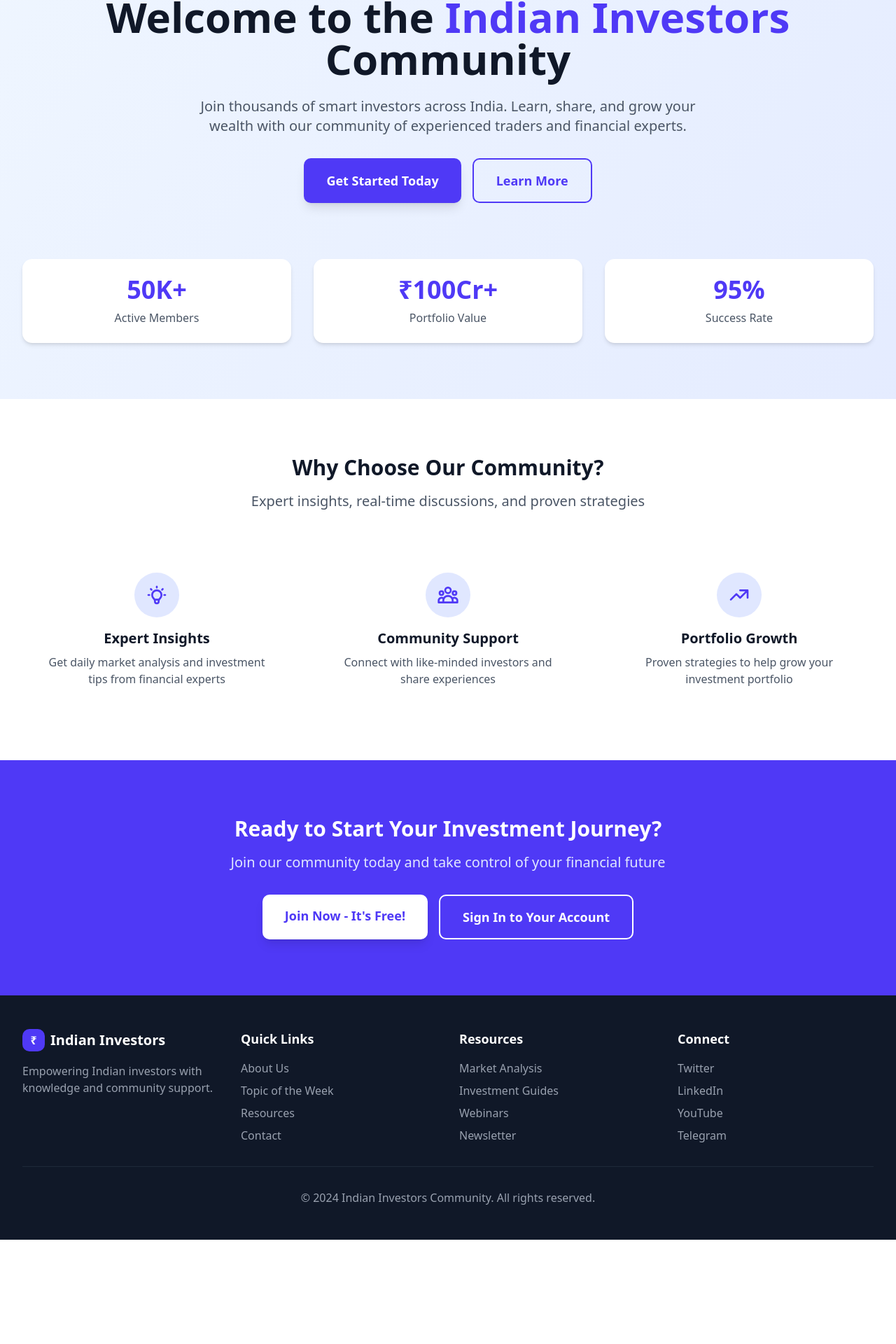
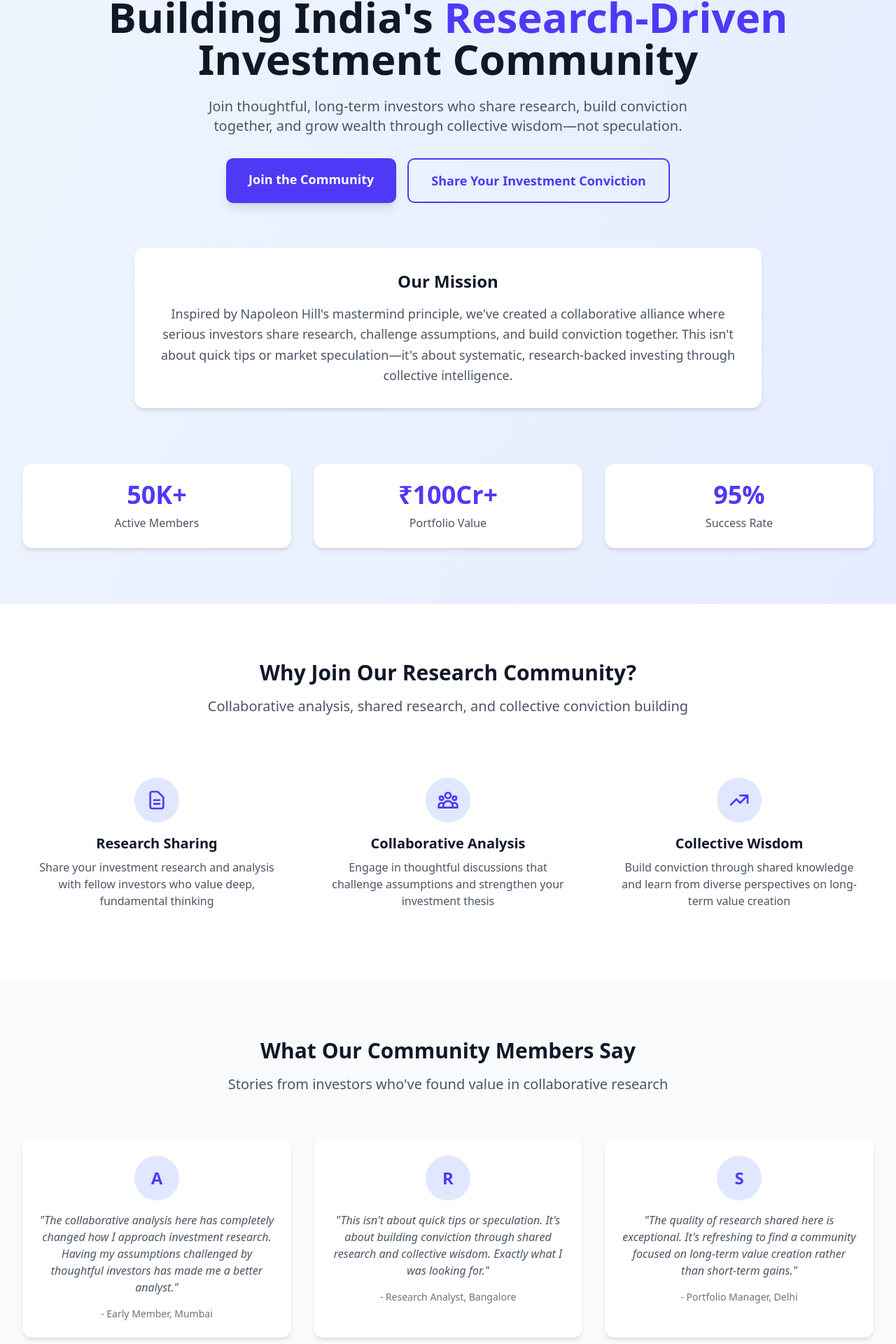
Before and after one commit to Tarunb1978/tii-core-platform, a Next.js app: page / in a window 1280 px wide. Shown: the part 150-2070 px from the top of the page at 70% size. Before the commit the page ends 1921 px from the top, so only its background shows below. Built offline with nearby package versions, Linux system fonts and the light colour scheme; no server answers.

Commit message:
Changes in Landing Page and Navbar

```diff
--- a/src/app/page.tsx
+++ b/src/app/page.tsx
@@ -13,21 +13,40 @@ export default function Home() {
       <main className="max-w-7xl mx-auto px-4 sm:px-6 lg:px-8 py-20 pt-36">
         <div className="text-center">
           <h2 className="text-5xl md:text-6xl font-bold text-gray-900 mb-6">
-            Welcome to the{" "}
-            <span className="text-indigo-600">Indian Investors</span>{" "}
-            Community
+            Building India's{" "}
+            <span className="text-indigo-600">Research-Driven</span>{" "}
+            Investment Community
           </h2>
           <p className="text-xl text-gray-600 mb-8 max-w-3xl mx-auto">
-            Join thousands of smart investors across India. Learn, share, and grow your wealth
-            with our community of experienced traders and financial experts.
+            Join thoughtful, long-term investors who share research, build conviction together,
+            and grow wealth through collective wisdom—not speculation.
           </p>
           <div className="flex flex-col sm:flex-row gap-4 justify-center">
-            <button className="bg-indigo-600 text-white px-8 py-4 rounded-lg text-lg font-semibold hover:bg-indigo-700 transition-colors shadow-lg">
-              Get Started Today
-            </button>
-            <button className="border-2 border-indigo-600 text-indigo-600 px-8 py-4 rounded-lg text-lg font-semibold hover:bg-indigo-50 transition-colors">
-              Learn More
-            </button>
+            <a
+              href="/sign-up"
+              className="bg-indigo-600 text-white px-8 py-4 rounded-lg text-lg font-semibold hover:bg-indigo-700 transition-colors shadow-lg"
+            >
+              Join the Community
+            </a>
+            <a
+              href="/submit-idea"
+              className="border-2 border-indigo-600 text-indigo-600 px-8 py-4 rounded-lg text-lg font-semibold hover:bg-indigo-50 transition-colors"
+            >
+              Share Your Investment Conviction
+            </a>
+          </div>
+        </div>
+
+        {/* Mission Section */}
+        <div className="mt-16 max-w-4xl mx-auto text-center">
+          <div className="bg-white rounded-xl shadow-md p-8">
+            <h3 className="text-2xl font-bold text-gray-900 mb-4">Our Mission</h3>
+            <p className="text-lg text-gray-600 leading-relaxed">
+              Inspired by Napoleon Hill's mastermind principle, we've created a collaborative alliance
+              where serious investors share research, challenge assumptions, and build conviction together.
+              This isn't about quick tips or market speculation—it's about systematic, research-backed
+              investing through collective intelligence.
+            </p>
           </div>
         </div>
 
@@ -52,19 +71,19 @@ export default function Home() {
       <section className="bg-white py-20">
         <div className="max-w-7xl mx-auto px-4 sm:px-6 lg:px-8">
           <div className="text-center mb-16">
-            <h3 className="text-3xl font-bold text-gray-900 mb-4">Why Choose Our Community?</h3>
-            <p className="text-xl text-gray-600">Expert insights, real-time discussions, and proven strategies</p>
+            <h3 className="text-3xl font-bold text-gray-900 mb-4">Why Join Our Research Community?</h3>
+            <p className="text-xl text-gray-600">Collaborative analysis, shared research, and collective conviction building</p>
           </div>
 
           <div className="grid grid-cols-1 md:grid-cols-2 lg:grid-cols-3 gap-8">
             <div className="text-center p-6">
               <div className="w-16 h-16 bg-indigo-100 rounded-full flex items-center justify-center mx-auto mb-4">
                 <svg className="w-8 h-8 text-indigo-600" fill="none" stroke="currentColor" viewBox="0 0 24 24">
-                  <path strokeLinecap="round" strokeLinejoin="round" strokeWidth={2} d="M9.663 17h4.673M12 3v1m6.364 1.636l-.707.707M21 12h-1M4 12H3m3.343-5.657l-.707-.707m2.828 9.9a5 5 0 117.072 0l-.548.547A3.374 3.374 0 0014 18.469V19a2 2 0 11-4 0v-.531c0-.895-.356-1.754-.988-2.386l-.548-.547z" />
+                  <path strokeLinecap="round" strokeLinejoin="round" strokeWidth={2} d="M9 12h6m-6 4h6m2 5H7a2 2 0 01-2-2V5a2 2 0 012-2h5.586a1 1 0 01.707.293l5.414 5.414a1 1 0 01.293.707V19a2 2 0 01-2 2z" />
                 </svg>
               </div>
-              <h4 className="text-xl font-semibold text-gray-900 mb-2">Expert Insights</h4>
-              <p className="text-gray-600">Get daily market analysis and investment tips from financial experts</p>
+              <h4 className="text-xl font-semibold text-gray-900 mb-2">Research Sharing</h4>
+              <p className="text-gray-600">Share your investment research and analysis with fellow investors who value deep, fundamental thinking</p>
             </div>
 
             <div className="text-center p-6">
@@ -73,8 +92,8 @@ export default function Home() {
                   <path strokeLinecap="round" strokeLinejoin="round" strokeWidth={2} d="M17 20h5v-2a3 3 0 00-5.356-1.857M17 20H7m10 0v-2c0-.656-.126-1.283-.356-1.857M7 20H2v-2a3 3 0 015.356-1.857M7 20v-2c0-.656.126-1.283.356-1.857m0 0a5.002 5.002 0 019.288 0M15 7a3 3 0 11-6 0 3 3 0 016 0zm6 3a2 2 0 11-4 0 2 2 0 014 0zM7 10a2 2 0 11-4 0 2 2 0 014 0z" />
                 </svg>
               </div>
-              <h4 className="text-xl font-semibold text-gray-900 mb-2">Community Support</h4>
-              <p className="text-gray-600">Connect with like-minded investors and share experiences</p>
+              <h4 className="text-xl font-semibold text-gray-900 mb-2">Collaborative Analysis</h4>
+              <p className="text-gray-600">Engage in thoughtful discussions that challenge assumptions and strengthen your investment thesis</p>
             </div>
 
             <div className="text-center p-6">
@@ -83,8 +102,59 @@ export default function Home() {
                   <path strokeLinecap="round" strokeLinejoin="round" strokeWidth={2} d="M13 7h8m0 0v8m0-8l-8 8-4-4-6 6" />
                 </svg>
               </div>
-              <h4 className="text-xl font-semibold text-gray-900 mb-2">Portfolio Growth</h4>
-              <p className="text-gray-600">Proven strategies to help grow your investment portfolio</p>
+              <h4 className="text-xl font-semibold text-gray-900 mb-2">Collective Wisdom</h4>
+              <p className="text-gray-600">Build conviction through shared knowledge and learn from diverse perspectives on long-term value creation</p>
+            </div>
+          </div>
+        </div>
+      </section>
+
+      {/* Testimonials Placeholder */}
+      <section className="bg-gray-50 py-20">
+        <div className="max-w-7xl mx-auto px-4 sm:px-6 lg:px-8">
+          <div className="text-center mb-16">
+            <h3 className="text-3xl font-bold text-gray-900 mb-4">What Our Community Members Say</h3>
+            <p className="text-xl text-gray-600">Stories from investors who've found value in collaborative research</p>
+          </div>
+
+          <div className="grid grid-cols-1 md:grid-cols-2 lg:grid-cols-3 gap-8">
+            <div className="bg-white rounded-xl shadow-md p-6">
+              <div className="text-center">
+                <div className="w-16 h-16 bg-indigo-100 rounded-full flex items-center justify-center mx-auto mb-4">
+                  <span className="text-2xl font-bold text-indigo-600">A</span>
+                </div>
+                <p className="text-gray-600 italic mb-4">
+                  "The collaborative analysis here has completely changed how I approach investment research.
+                  Having my assumptions challenged by thoughtful investors has made me a better analyst."
+                </p>
+                <div className="text-sm text-gray-500">- Early Member, Mumbai</div>
+              </div>
+            </div>
+
+            <div className="bg-white rounded-xl shadow-md p-6">
+              <div className="text-center">
+                <div className="w-16 h-16 bg-indigo-100 rounded-full flex items-center justify-center mx-auto mb-4">
+                  <span className="text-2xl font-bold text-indigo-600">R</span>
+                </div>
+                <p className="text-gray-600 italic mb-4">
+                  "This isn't about quick tips or speculation. It's about building conviction through
+                  shared research and collective wisdom. Exactly what I was looking for."
+                </p>
+                <div className="text-sm text-gray-500">- Research Analyst, Bangalore</div>
+              </div>
+            </div>
+
+            <div className="bg-white rounded-xl shadow-md p-6">
+              <div className="text-center">
+                <div className="w-16 h-16 bg-indigo-100 rounded-full flex items-center justify-center mx-auto mb-4">
+                  <span className="text-2xl font-bold text-indigo-600">S</span>
+                </div>
+                <p className="text-gray-600 italic mb-4">
+                  "The quality of research shared here is exceptional. It's refreshing to find a community
+                  focused on long-term value creation rather than short-term gains."
+                </p>
+                <div className="text-sm text-gray-500">- Portfolio Manager, Delhi</div>
+              </div>
             </div>
           </div>
         </div>
@@ -93,20 +163,20 @@ export default function Home() {
       {/* CTA Section */}
       <section className="bg-indigo-600 py-20">
         <div className="max-w-7xl mx-auto px-4 sm:px-6 lg:px-8 text-center">
-          <h3 className="text-3xl font-bold text-white mb-4">Ready to Start Your Investment Journey?</h3>
-          <p className="text-xl text-indigo-100 mb-8">Join our community today and take control of your financial future</p>
+          <h3 className="text-3xl font-bold text-white mb-4">Ready to Join Our Research Community?</h3>
+          <p className="text-xl text-indigo-100 mb-8">Start sharing your investment research and learn from fellow thoughtful investors</p>
           <div className="flex flex-col sm:flex-row gap-4 justify-center">
             <a
               href="/sign-up"
               className="bg-white text-indigo-600 px-8 py-4 rounded-lg text-lg font-semibold hover:bg-gray-100 transition-colors shadow-lg"
             >
-              Join Now - It&apos;s Free!
+              Join the Community
             </a>
             <a
-              href="/sign-in"
+              href="/submit-idea"
               className="border-2 border-white text-white px-8 py-4 rounded-lg text-lg font-semibold hover:bg-white hover:text-indigo-600 transition-colors"
             >
-              Sign In to Your Account
+              Share Your Research
             </a>
           </div>
         </div>
@@ -123,15 +193,15 @@ export default function Home() {
                 </div>
                 <span className="ml-2 text-xl font-bold">Indian Investors</span>
               </div>
-              <p className="text-gray-400">Empowering Indian investors with knowledge and community support.</p>
+              <p className="text-gray-400">Building India's research-driven investment community through collaborative wisdom and shared conviction.</p>
             </div>
 
             <div>
               <h4 className="text-lg font-semibold mb-4">Quick Links</h4>
               <ul className="space-y-2 text-gray-400">
-                <li><a href="#" className="hover:text-white transition-colors">About Us</a></li>
-                <li><a href="/topic-of-the-week" className="hover:text-white transition-colors">Topic of the Week</a></li>
-                <li><a href="#" className="hover:text-white transition-colors">Resources</a></li>
+                <li><a href="#" className="hover:text-white transition-colors">Our Mission</a></li>
+                <li><a href="/topic-of-the-week" className="hover:text-white transition-colors">Research Topics</a></li>
+                <li><a href="/ideas-forum" className="hover:text-white transition-colors">Ideas Forum</a></li>
                 <li><a href="#" className="hover:text-white transition-colors">Contact</a></li>
               </ul>
             </div>
@@ -139,10 +209,10 @@ export default function Home() {
             <div>
               <h4 className="text-lg font-semibold mb-4">Resources</h4>
               <ul className="space-y-2 text-gray-400">
-                <li><a href="#" className="hover:text-white transition-colors">Market Analysis</a></li>
-                <li><a href="#" className="hover:text-white transition-colors">Investment Guides</a></li>
-                <li><a href="#" className="hover:text-white transition-colors">Webinars</a></li>
-                <li><a href="#" className="hover:text-white transition-colors">Newsletter</a></li>
+                <li><a href="#" className="hover:text-white transition-colors">Research Library</a></li>
+                <li><a href="#" className="hover:text-white transition-colors">Investment Methodology</a></li>
+                <li><a href="#" className="hover:text-white transition-colors">Community Guidelines</a></li>
+                <li><a href="#" className="hover:text-white transition-colors">Research Newsletter</a></li>
               </ul>
             </div>
 
```
